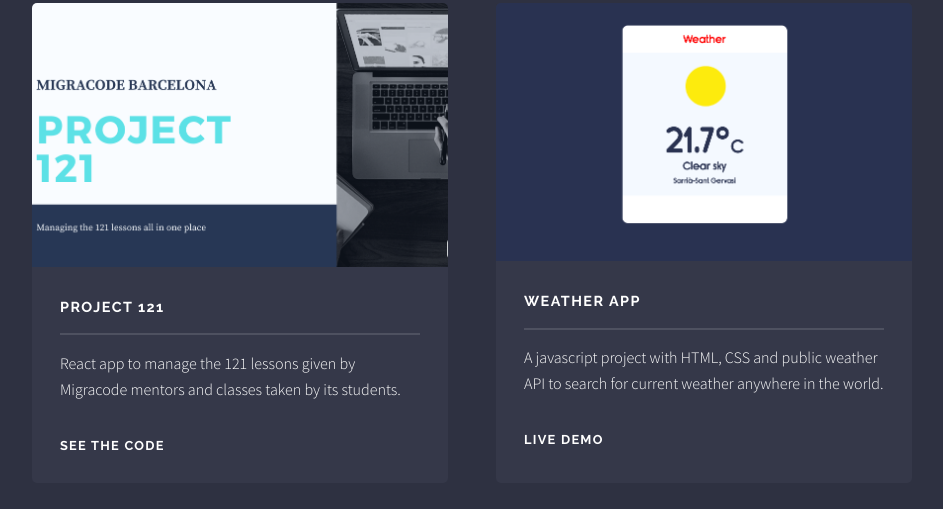
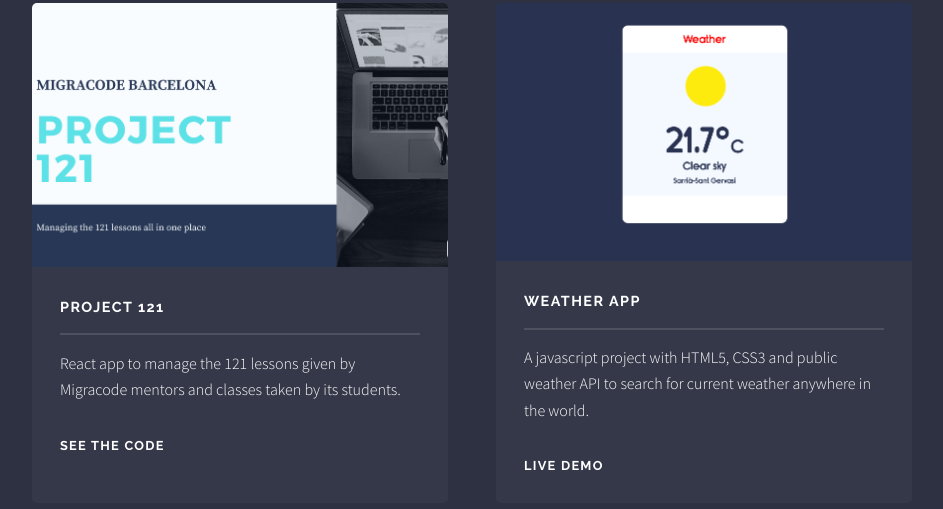
Before and after one commit to KristiinaCwalina/kristiinacwalina.github.io, a plain HTML site: page index.html in a window 1280 px wide. Shown: the part 881-1390 px from the top of the page, without its empty margins (168-1111 px from the left). Drawn offline with Linux system fonts and the light colour scheme.

Commit message:
checking the new origin working

```diff
--- a/index.html
+++ b/index.html
@@ -35,7 +35,7 @@
 										<article>
 											<a href="#" class="image"><img src="images/weather.png" alt="" /></a>
 											<h3 class="major">WEATHER APP</h3>
-											<p>A javascript project with HTML, CSS and public weather API to search for current weather anywhere in the world.</p>
+											<p>A javascript project with HTML5, CSS3 and public weather API to search for current weather anywhere in the world.</p>
 											<a href="https://kristiinacwalina.github.io/WeatherApp/" class="special">Live Demo</a>
 										</article>
 										<article>
```
